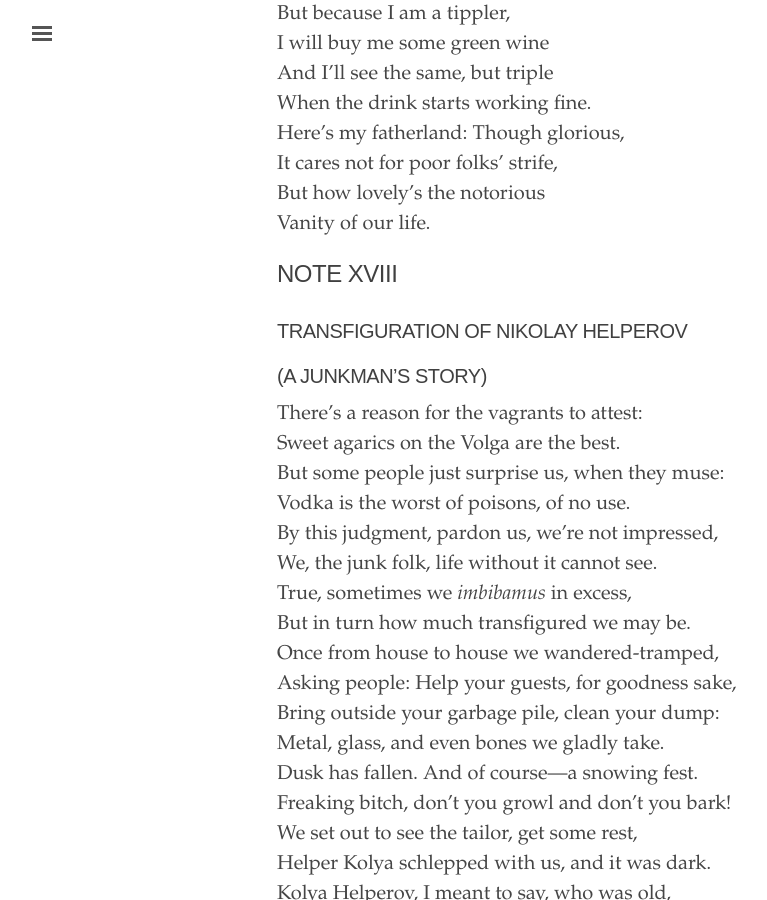
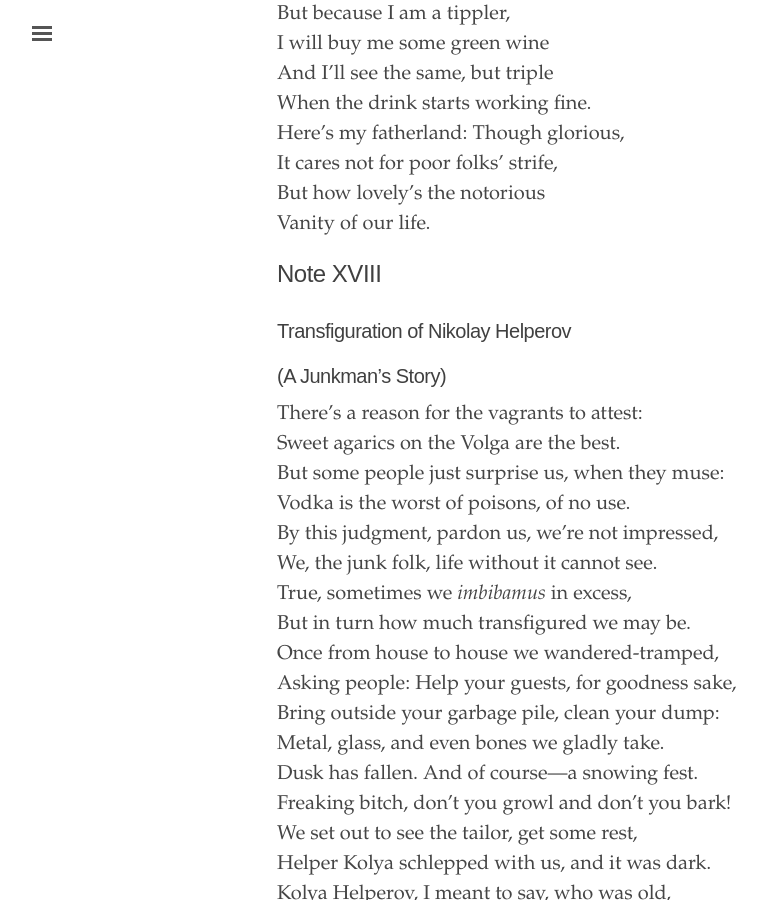
Before and after one commit to digbmc/dog-annotation-site, a Jekyll site: the page built from _texts/07_en.md, in a window 1280 px wide and 900 px high, scrolled down 9543 px. Shown: the whole window, without its empty margins (3-770 px from the left). Built offline with Jekyll 4.4.1, drawn with Linux system fonts in a browser that asks for light colours; some of the changed text lies outside the part shown.

Commit message:
title capitalization

```diff
--- a/_texts/07_en.md
+++ b/_texts/07_en.md
@@ -4,9 +4,9 @@ title: 07. Notes of a Hunter
 language: en
 ---
 
-## NOTE X
+## Note X
 
-### OVER THE FIRST POWDERED SNOW
+### Over the First Powdered Snow
 
 - The recipes of Bordeaux Gypsy women
 - Who are pressing deux côtes and châteaux
@@ -37,9 +37,9 @@ language: en
 - It’s time. Whir in barrels’ half chokes,
 - And in chokes, you whirlwind, whir-whir.
 
-## NOTE XI
+## Note XI
 
-### CASTING A SPELL
+### Casting a Spell
 
 - May the Magpie be sick, may the Crow be sick too,
 - May the Dog be healthy and glad.
@@ -91,9 +91,9 @@ language: en
 - Though his empty pant leg may still feel the pain
 - He’s a factory hunter right now.
 
-## NOTE XII
+## Note XII
 
-### PHILOSOPHICAL
+### Philosophical
 
 - Confusion—it’s an inevitable fault
 - Of clueless philosophers, passions, ages . . .
@@ -125,9 +125,9 @@ language: en
 - Winter stands here, like a thing per se,
 - Noticing, really, neither Kant nor canto.
 
-## NOTE XIII
+## Note XIII
 
-### VALDAY DREAM
+### Valday Dream
 
 - Just before the stars unfold
 - From the smoke I’m crying.
@@ -158,9 +158,9 @@ language: en
 - The Dog’s riding in a sleigh,
 - Prodding the Wolf onward.
 
-## NOTE XIV
+## Note XIV
 
-### FISHING UNDER ICE
+### Fishing Under Ice
 
 - Neither the sturgeon fish live in this river
 - Nor the Chauliodus fish in a shoal.
@@ -207,9 +207,9 @@ language: en
 - Neither the chimaera fish live in this river,
 - Nor the fish, for instance, hump bass.
 
-## NOTE XV
+## Note XV
 
-### ARCHIVAL
+### Archival
 
 - Oh, I will feel so stuffy
 - Filling the dusty shelves
@@ -241,9 +241,9 @@ language: en
 - In crowded circumstances,
 - And suffocating dust.
 
-## NOTE XVI
+## Note XVI
 
-### A VERSE ABOUT A BEAUTIFUL LONESOME BABE
+### A Verse About a Beautiful Lonesome Babe
 
 - Over the coffeepot the steam waves
 - Like a capitulation flag from a trench.
@@ -280,9 +280,9 @@ language: en
 - Pseudo-coffee that a quasimodic
 - False matchmaker had kindly loaned us.
 
-## NOTE XVII
+## Note XVII
 
-### TO THE UNKNOWN PAINTER
+### To the Unknown Painter
 
 - Buddy! Like a Serb can’t make
 - A Croatian *chisma* fit,
@@ -342,11 +342,11 @@ language: en
 - But how lovely’s the notorious
 - Vanity of our life.
 
-## NOTE XVIII
+## Note XVIII
 
-### TRANSFIGURATION OF NIKOLAY HELPEROV
+### Transfiguration of Nikolay Helperov
 
-#### (A JUNKMAN’S STORY)
+#### (A Junkman’s Story)
 
 - There’s a reason for the vagrants to attest:
 - Sweet agarics on the Volga are the best.
```
